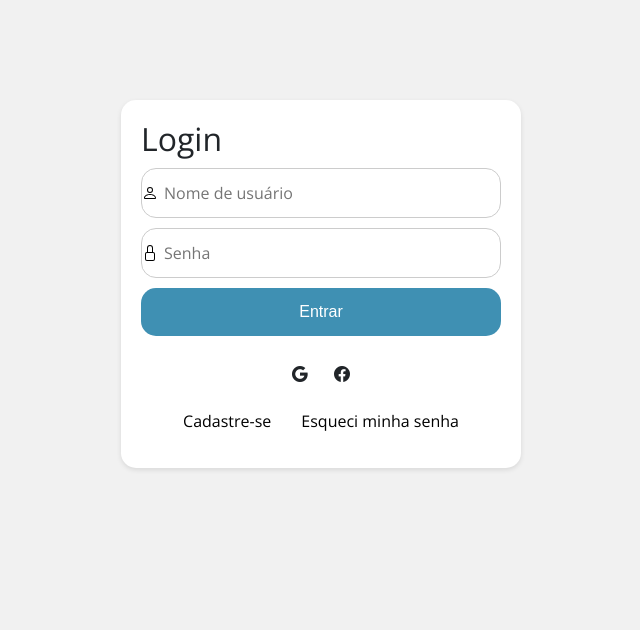
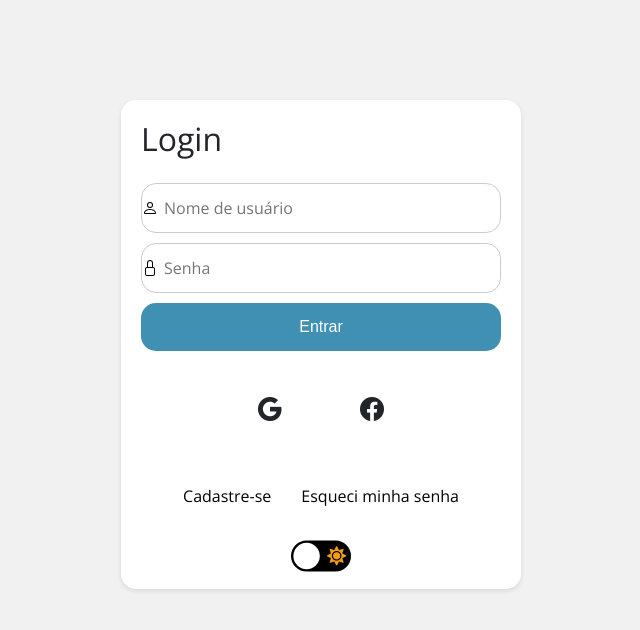
Before and after one commit to LBeraldi/Projeto-PAC, a plain HTML site: page login.html in a window 1280 px wide. Shown: the whole page, without its empty margins (319-959 px from the left). Drawn offline with nearby package versions, Linux system fonts and the light colour scheme; files whose address does not match are found by name.

Commit message:
Atualizacao index

```diff
--- a/CSS/style.css
+++ b/CSS/style.css
@@ -1,11 +1,71 @@
 @import url('https://fonts.googleapis.com/css2?family=Open+Sans:wght@400;700&display=swap');
+
+*{
+  margin: 0;
+  padding: 0;
+  border: 0;
+  box-sizing: border-box;
+}
 
 body {
     font-family: Arial, sans-serif;
     background-color: #f1f1f1;
     margin: 0;
     padding: 0;
+    transition: background 0.2s linear;
   }
+
+body.dark{
+    background: #232c35;
+  }
+
+  .checkbox{
+    opacity: 0;
+    position: absolute;
+  }
+.bnt-dark-mode{
+  margin-top: 20px;
+}
+
+.label{
+  background: black;
+  border-radius: 50px;
+  cursor: pointer;
+  display: flex;
+  align-items: center;
+  justify-content: space-around;
+  width: 50px;
+  height: 26px;
+  justify-content: space-between;
+  position: relative;
+  transform: scale(1.2);
+}
+
+.label .ball{
+  background-color:white;
+  border-radius: 50px;
+  position: absolute;
+  top: 2px;
+  left: 2px;
+  height: 22px;
+  width: 22px;
+  transform: translateX(0px);
+  transition: transform 0.2s linear;
+}
+
+.checkbox:checked + .label .ball{
+    transform: translateX(24px);
+}
+
+.fa-moon{
+  color: #f1c40f;
+  margin-left: 4px;
+}
+
+.fa-sun{
+  color: #f39c12;
+  margin-right: 4px;
+}
 
   .container {
     max-width: 400px;
@@ -18,8 +78,12 @@ body {
   }
 
   .my-custom-btn button{
-    margin-top: 20px;
+    margin-top: 40px;
+    margin-right: 30px;
+    margin-left: 30px;
+    margin-bottom: 40px;
     justify-content: center, space-around;
+    transform: scale(1.5);
   }
 
   .my-custom-div a{
@@ -32,7 +96,7 @@ body {
 
   .container h2 {
     text-align: left;
-    margin-bottom: 10px;
+    margin-bottom: 25px;
     font-family: 'Open Sans', sans-serif;
   }
 
--- /dev/null
+++ b/JS/script.js
@@ -0,0 +1,5 @@
+const cbx = documen.getElementById('cbx');
+
+cbx.addEventListener('change', () => {
+  document.body.classList.add('dark');
+});
--- a/login.html
+++ b/login.html
@@ -1,5 +1,5 @@
 <!DOCTYPE html>
-<html lang="en">
+<html lang="pt-br">
   <head>
     <meta charset="UTF-8" />
     <meta name="viewport" content="width=device-width, initial-scale=1.0" />
@@ -9,6 +9,9 @@
     <link rel="stylesheet" href="CSS/style.css" />
     <!-- Link icone -->
     <link rel="stylesheet" href="https://cdn.jsdelivr.net/npm/bootstrap-icons@1.10.5/font/bootstrap-icons.css"/>
+    <link rel="stylesheet" href="https://cdnjs.cloudflare.com/ajax/libs/font-awesome/5.15.3/css/all.min.css" integrity="sha384-********************" crossorigin="anonymous">
+
+
 
    <title>Document</title>
   </head>
@@ -42,7 +45,16 @@
           <a href="" class="">Cadastre-se</a>
           <a href="" class="">Esqueci minha senha</a>
         </div>
+
+        <script src="JS/script.js"></script>
+        <div class="d-flex justify-content-center bnt-dark-mode">
+        <input type="checkbox" class="checkbox" id="cbx">
+        <label for="cbx" class="label">
+          <i class="fas fa-moon"></i>
+          <i class="fas fa-sun"></i>
+          <div class="ball"></div>
+        </label>
       </div>
-    </div>
+
   </body>
 </html>
```
Also changed, not shown: Imgaens/pagina inicial ex01.png (added), JavaScript/scrypt.js (deleted), 3 other files.
